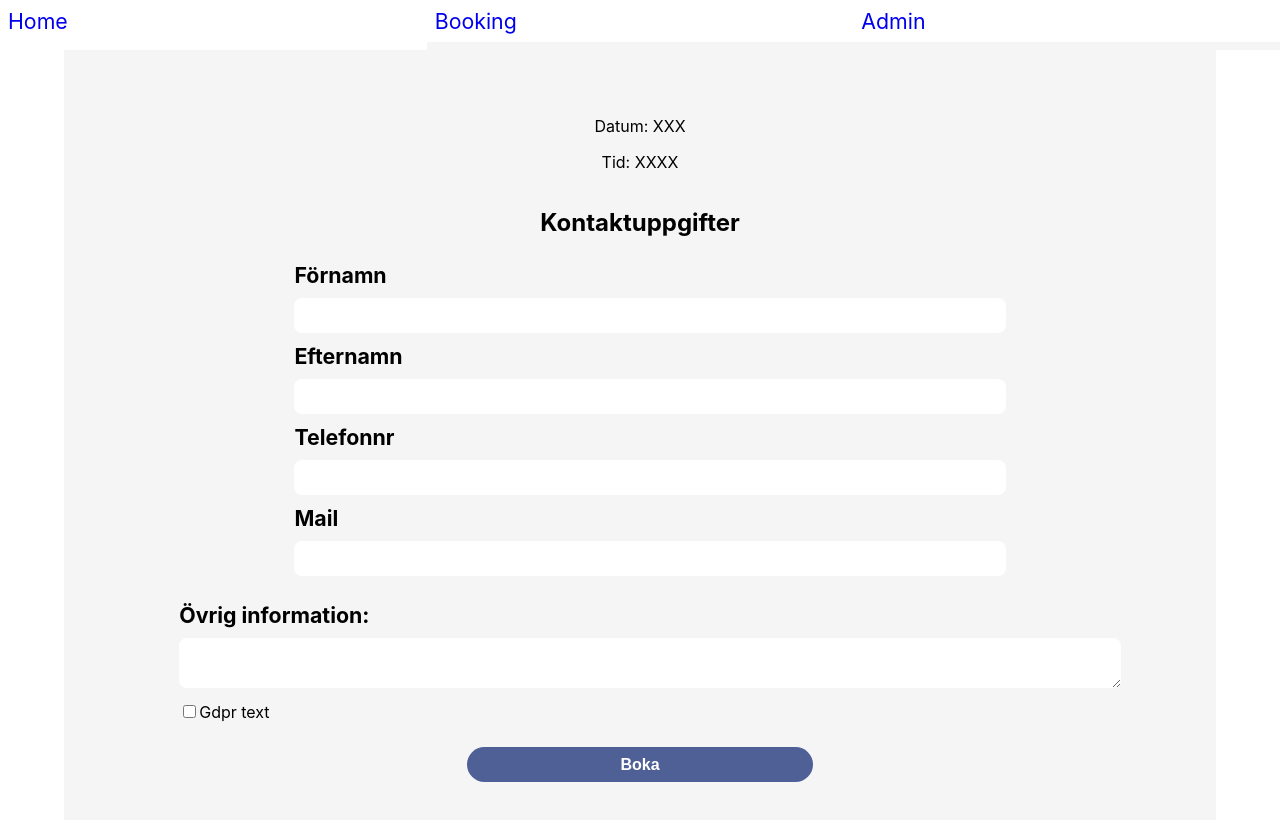
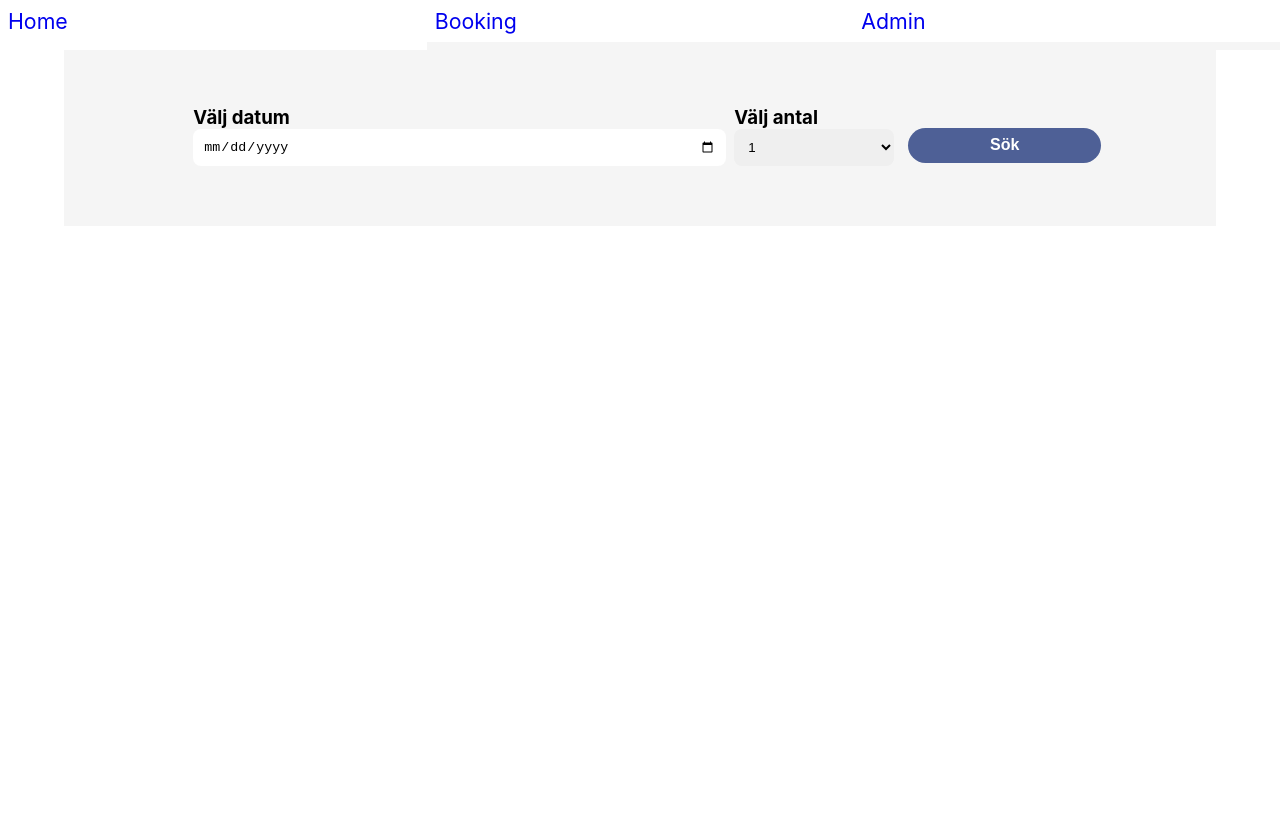
Before and after one commit to synnaf/react-bookingproject, a React (Create React App) app: page /booking in a window 1280 px wide. Shown: the top 820 px of the page. Built offline with nearby package versions, Linux system fonts and the light colour scheme; no server answers.

Commit message:
Conditional rendering for form

```diff
--- a/src/components/booking/Booking.tsx
+++ b/src/components/booking/Booking.tsx
@@ -14,14 +14,23 @@ export default function Booking(props: any) {
   //props värdet från parents state, innehåller alla current bokningar
   console.log(props)
 
-  // //vi sätter formulärets defaultvalues, vi behöver använda useReducer eftersom dessa ska kunna uppdateras individuellt?
+  //vi använder state för att rendera vår komponent findtime!
+  const [findTime, setFindTime] = useState(false);
+
+  function showTimeSlots(e: ChangeEvent<any>) {
+    // props.test(e.target.value);
+    setFindTime(true);
+    console.log(findTime);
+  }
+
+  //vi sätter formulärets defaultvalues, vi behöver använda useReducer eftersom dessa ska kunna uppdateras individuellt?
   let defautValue: BookingForm = {date:'', seats: 0, time: ''};
   const [available, setAvailable] = useReducer(
     (state: BookingForm, newState: BookingForm) =>
     ({...state, ...newState}),
     defautValue);
 
-  // //set state ska göras med värden från db, så första anropet borde göras här.
+  //set state ska göras med värden från db, så första anropet borde göras här.
   function findTable(e: ChangeEvent<any>) {
     let element = e.target.name;
     let value = e.target.value;
@@ -53,11 +62,14 @@ export default function Booking(props: any) {
             <option>6</option>
           </select>
         </fieldset>
-        <div className="cta-search" onClick={handleInput}>
+        <div className="cta-search" onClick={showTimeSlots}>
           <button type="button" onClick={handleInput}>Sök</button>
         </div>
       </form>
-        <FindTime></FindTime>
+      {findTime ?
+           <FindTime /> :
+           null
+        }
       </div>
     </div>
   );
--- a/src/components/createBooking/CreateBooking.tsx
+++ b/src/components/createBooking/CreateBooking.tsx
@@ -55,8 +55,8 @@ export default function CreateBooking() {
                 <div>
                     {/* findTable är en funktion innuti Boooking */}
                     {/* vi skickar med värdet på current state */}
-                    {/* <Booking presentAvailable={currentBookings}></Booking>  */}
-                    <GuestInformation></GuestInformation>
+                    <Booking presentAvailable={currentBookings}></Booking>
+                    {/* <GuestInformation></GuestInformation> */}
                 </div>
             );
 
```
